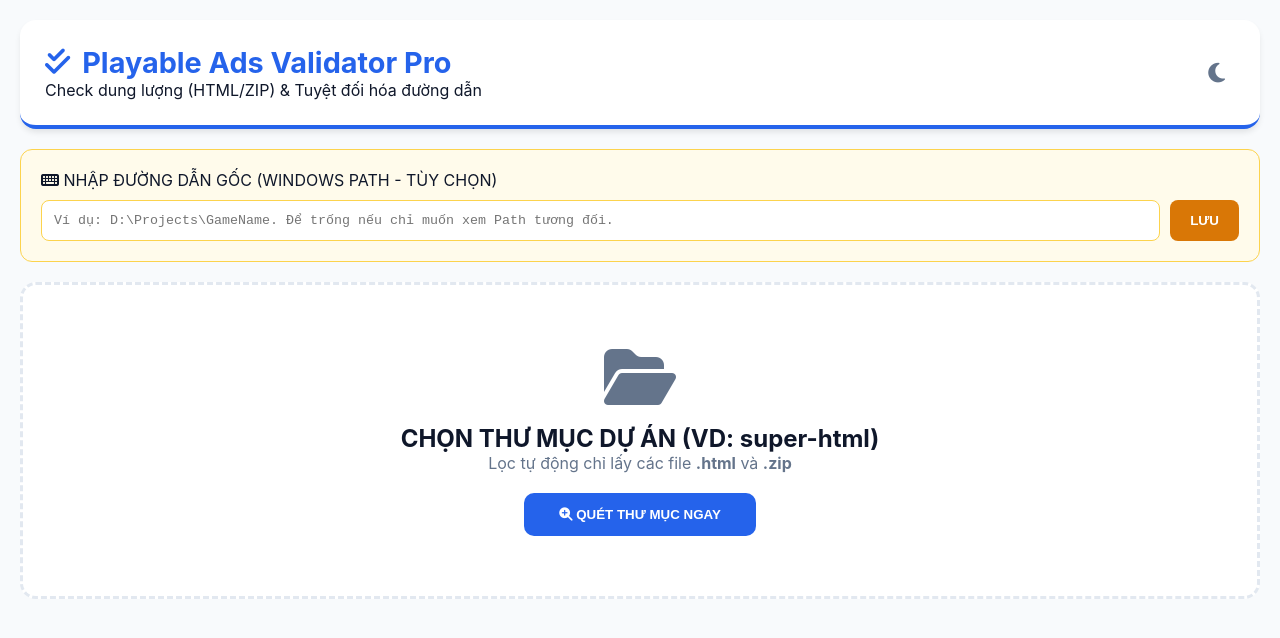
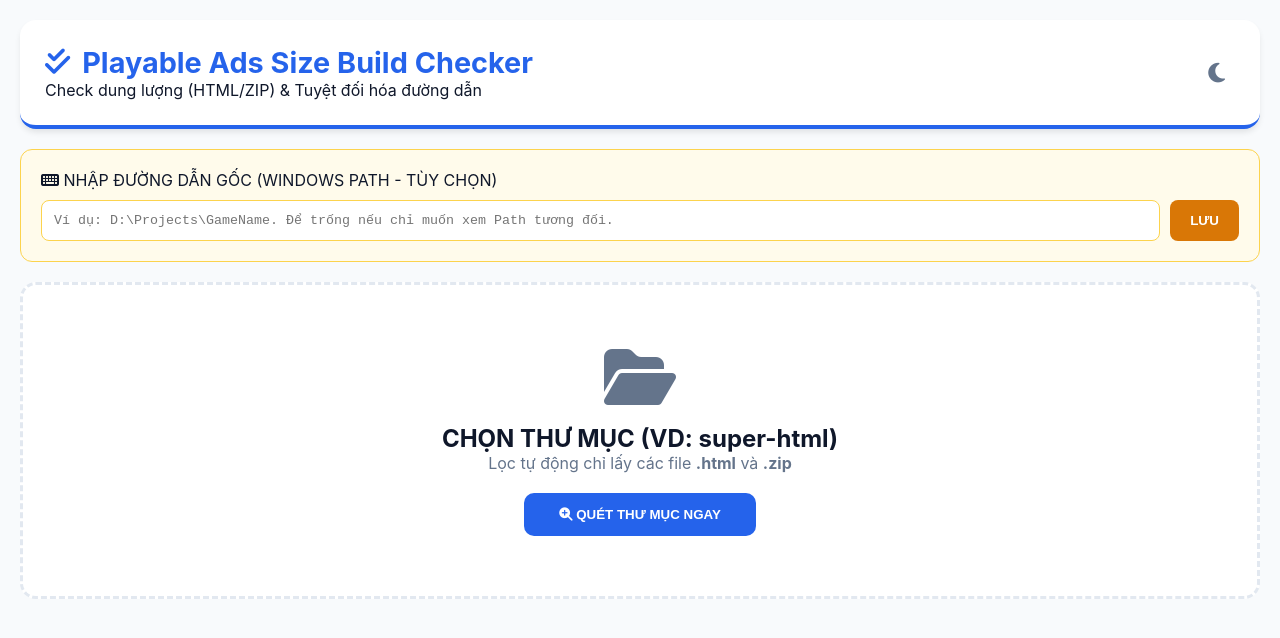
Before and after one commit to nduong18/Playable-Ads-Size-Build-Checker, a plain HTML site: page index.html in a window 1280 px wide. Drawn offline with Linux system fonts and the light colour scheme.

Commit message:
Update index.html

```diff
--- a/index.html
+++ b/index.html
@@ -3,7 +3,7 @@
 <head>
     <meta charset="UTF-8">
     <meta name="viewport" content="width=device-width, initial-scale=1.0">
-    <title>Playable Ads Validator Pro | Full Features</title>
+    <title>Playable Ads Size Build Checker</title>
     <link rel="stylesheet" href="https://cdnjs.cloudflare.com/ajax/libs/font-awesome/6.4.0/css/all.min.css">
     <style>
         :root[data-theme="light"] {
@@ -68,7 +68,7 @@
     <div class="container">
         <header class="header">
             <div class="header-title" onclick="resetApp()">
-                <h1><i class="fas fa-check-double"></i> Playable Ads Validator Pro</h1>
+                <h1><i class="fas fa-check-double"></i>Playable Ads Size Build Checker</h1>
                 <p>Check dung lượng (HTML/ZIP) & Tuyệt đối hóa đường dẫn</p>
             </div>
             <div class="theme-toggle" id="themeBtn" onclick="toggleTheme()">
@@ -86,7 +86,7 @@
 
         <section class="picker-zone" id="dropZone">
             <i class="fas fa-folder-open" style="color:var(--text-sub); font-size:4rem; margin-bottom:15px; display:block"></i>
-            <h2>CHỌN THƯ MỤC DỰ ÁN (VD: super-html)</h2>
+            <h2>CHỌN THƯ MỤC (VD: super-html)</h2>
             <p style="color: var(--text-sub); margin-bottom: 20px;">Lọc tự động chỉ lấy các file <b>.html</b> và <b>.zip</b></p>
             <button class="btn-browse" onclick="startScan()">
                 <i class="fas fa-search-plus"></i> QUÉT THƯ MỤC NGAY
```
